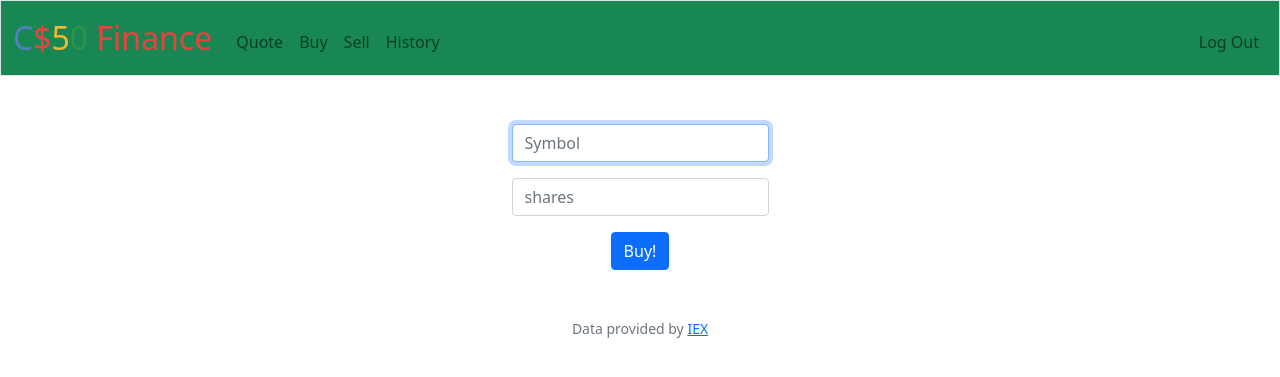
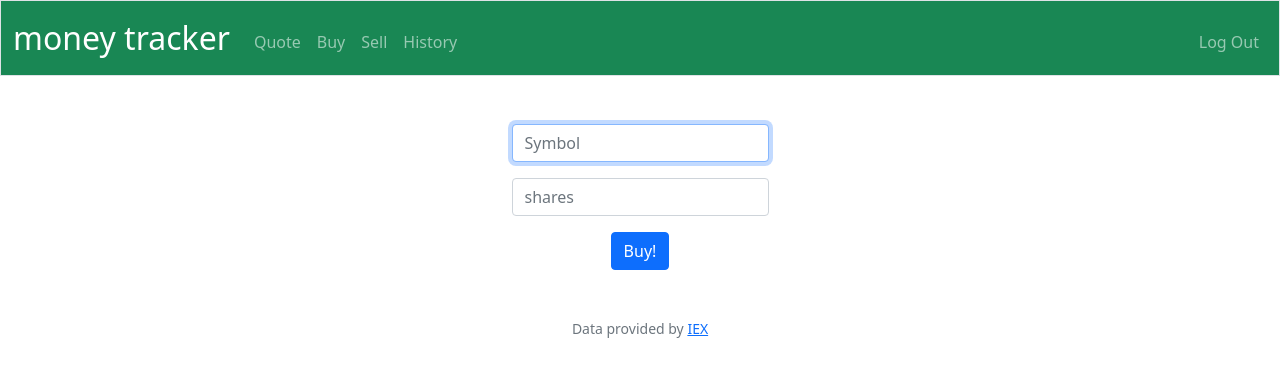
Before and after one commit to lu-carvalho/91640075, a Flask app: page /buy in a window 1280 px wide. Shown: the top 377 px of the page. Run offline with Flask 2, Linux system fonts and the light colour scheme; the visitor is signed in with stand-in values (Sample User, id 1); some libraries are stand-ins or nearby versions.

Commit message:
Fri, Mar 11, 2022, 2:27 PM +00:00

```diff
--- a/finance/templates/layout.html
+++ b/finance/templates/layout.html
@@ -22,9 +22,9 @@
 
     <body>
 
-        <nav class="bg-success border navbar navbar-expand-md navbar-light">
+        <nav class="bg-success border navbar navbar-expand-md navbar-dark">
             <div class="container-fluid">
-                <a class="navbar-brand" href="/"><span class="blue">C</span><span class="red">$</span><span class="yellow">5</span><span class="green">0</span> <span class="red">Finance</span></a>
+                <a class="navbar-brand" href="/"><span class="white">money tracker</span></a>
                 <button aria-controls="navbar" aria-expanded="false" aria-label="Toggle navigation" class="navbar-toggler" data-bs-target="#navbar" data-bs-toggle="collapse" type="button">
                     <span class="navbar-toggler-icon"></span>
                 </button>
```
